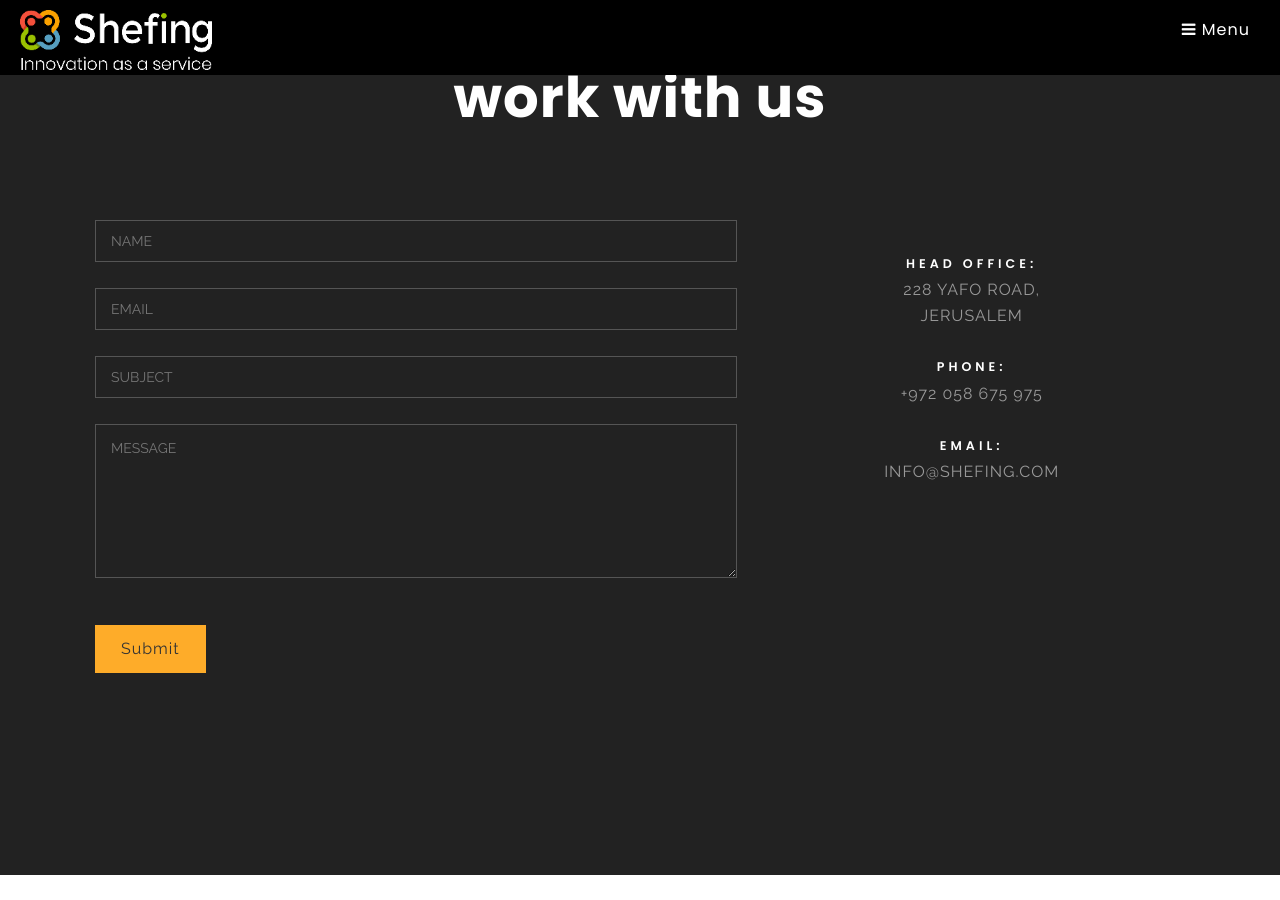
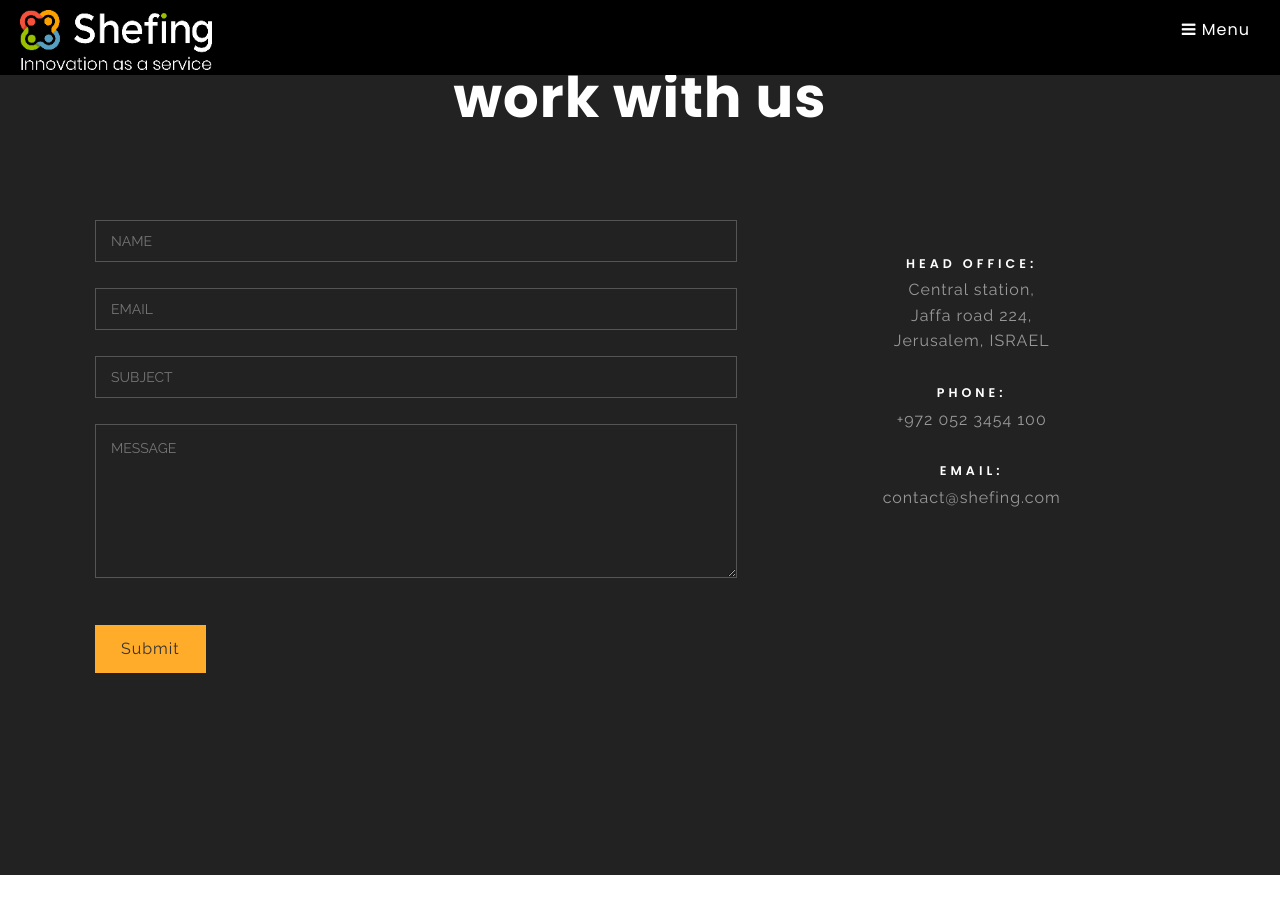
Before and after one commit to shefing/shefing.github.io, a Jekyll site: the page built from index.html, in a window 1280 px wide and 900 px high, scrolled down 4133 px. Built offline with Jekyll 4.4.1, drawn with Linux system fonts in a browser that asks for light colours.

Commit message:
contact info with non breakable spaces

```diff
--- a/_includes/contact-form.html
+++ b/_includes/contact-form.html
@@ -40,13 +40,11 @@
         <div class='contact-details'>
           <div class='content'>
             <h4>Head office:</h4>
-            <p>228 YAFO ROAD, JERUSALEM</p>
+            <p>Central station, Jaffa&nbsproad&nbsp224, Jerusalem, ISRAEL</p>
             <h4>Phone:</h4>
-            <p>+972 058 675 975</p>
-            <!-- <h4>Fax:</h4> -->
-            <!-- <p>+6102 236338 5456</p> -->
+            <p>+972&nbsp052&nbsp3454&nbsp100</p>
             <h4>Email:</h4>
-            <p>INFO@SHEFING.COM</p>
+            <p>contact@shefing.com</p>
           </div>
         </div>
       </div>
```
